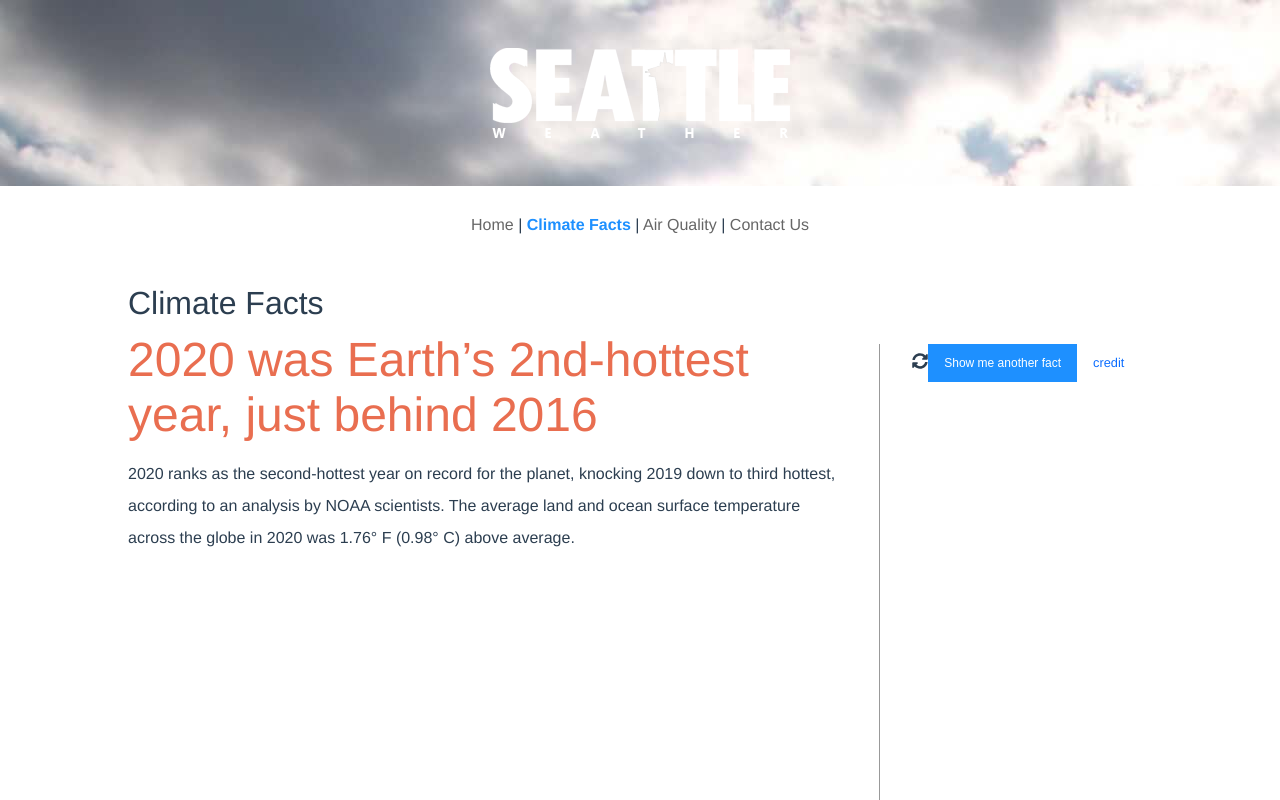
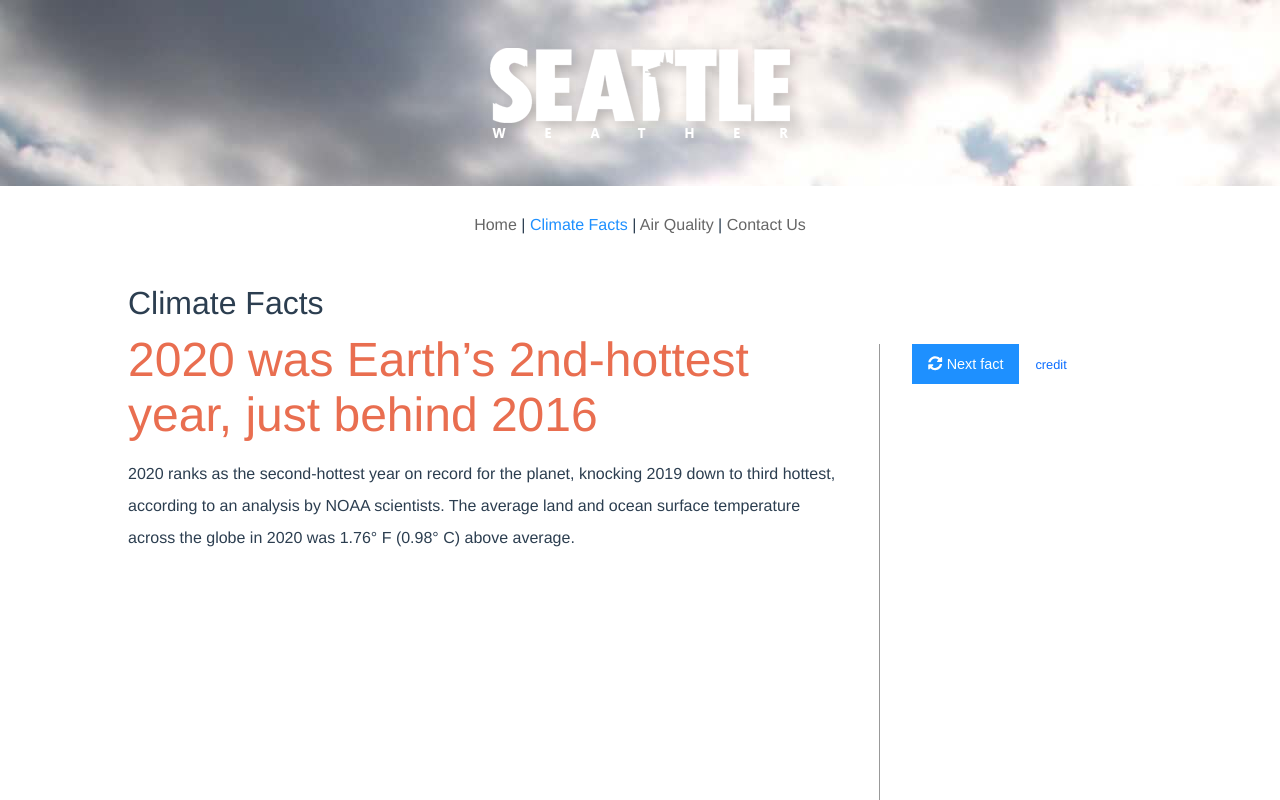
Before and after one commit to ElingVoon/seattle-weather, a Vue app: page /#/climatefacts in a window 1280 px wide. Shown: the top 800 px of the page. Built offline with nearby package versions, Linux system fonts and the light colour scheme.

Commit message:
add date/time

```diff
--- a/src/App.vue
+++ b/src/App.vue
@@ -65,7 +65,7 @@ h1 {
 
     &.router-link-exact-active {
       color: #1E90FF;
-      font-weight: bold;
+      font-weight: lighter;
     }
   }
 }
@@ -81,6 +81,7 @@ h1 {
 
 .logo {
   margin: 3rem auto;
+  filter: drop-shadow(0.35rem 0.35rem 0.4rem rgba(0, 0, 0, 0.2));
 }
 
 .footer {
--- a/src/views/ClimateFacts.vue
+++ b/src/views/ClimateFacts.vue
@@ -5,13 +5,10 @@
         <div class="flex-left">
           <h3>{{ factsList[factIndex].title }} </h3>
           <p>{{ factsList[factIndex].descr }}</p>
+        </div>
 
-      </div>
         <div class="flex-right">
-
-        <font-awesome-icon :icon="['fas', 'sync-alt']" />
-
-        <button v-on:click="randomize">Show me another fact</button>
+          <button v-on:click="randomize"><font-awesome-icon :icon="['fas', 'sync-alt']" /> Next fact</button>
           <a v-bind:href="url">credit</a>
         </div>
       </div>
@@ -19,8 +16,6 @@
 </template>
 
 <script>
-
-
   export default {
     name: 'climatefacts',
     data(){
@@ -95,7 +90,6 @@ p {
     margin-top: -2rem;
   }
 
-
   a {
     padding-left: 1rem;
     text-decoration: none;
@@ -108,7 +102,8 @@ button {
     border: none; /* Remove borders */
     color: white; /* White text */
     padding: 12px 16px; /* Some padding */
-  font-size: .75rem; /* Set a font size */
+    font-size: .9rem; /* Set a font size */
+    font-weight: lighter;
     cursor: pointer; /* Mouse pointer on hover */
   }
 
--- a/src/views/Home.vue
+++ b/src/views/Home.vue
@@ -1,6 +1,9 @@
 <template>
   <main>
   <div class="main">
+
+      <div class="item label" v-show="date">{{ date }} | {{ time }}</div>
+
     <div class="temp">
       <img v-bind:src="icon" alt="Icon depicting current weather">{{ temp + '°F' }}
     </div>
@@ -8,6 +11,11 @@
         <div class="item label">Feels like
           <div class="itemtext">
             {{ feels_like + '°F'}}
+          </div>
+        </div>
+        <div class="item label">Low - High
+          <div class="itemtext">
+            {{ temp_min + '°F' + ' - '}}{{ temp_max + '°F' }}
           </div>
         </div>
         <div class="item label">Humidity
@@ -59,8 +67,12 @@
     name: 'currentWeather',
     data() {
       return {
+        date: "",
+        time: "",
         temp: "" ,
         feels_like: "" ,
+        temp_min: "",
+        temp_max: "",
         humidity: "",
         weather:"",
         clouds:"",
@@ -71,8 +83,15 @@
         wind:""
       }
     },
-
-
+//
+    methods:{
+      getDate: function () {
+      return new Date().toLocaleDateString('default', { day: 'numeric', weekday: 'long', month:'long' });
+      },
+      getTime: function () {
+        return new Date().toLocaleTimeString([], { hour: '2-digit', minute:'2-digit' });
+      },
+    },
 
       mounted() {
         fetch('https://api.openweathermap.org/data/2.5/weather?lat=47.60&lon=-122.33&mode=json&units=imperial&appid=edceab3dc505dc66289d3d18b0b1b542')
@@ -86,6 +105,8 @@
 
             this.temp = Math.round(json.main.temp)
             this.feels_like = Math.round(json.main.feels_like)
+            this.temp_min = Math.round(json.main.temp_min)
+            this.temp_max = Math.round(json.main.temp_max)
             this.humidity = json.main.humidity
             this.weather = json.weather[0].main
             this.clouds = json.clouds.all
@@ -95,7 +116,10 @@
             this.rain = json.rain
             this.pressure = json.main.pressure
             this.wind = json.wind.speed
-            this.dt = json.dt
+            // this.dt = json.dt
+            this.date = this.getDate();
+            this.time = this.getTime();
+            this.timestamp = this.getTimestamp();
         })
     }
   }
```
Also changed, not shown: src/views/AirQuality.vue (indentation only). Lines whose indentation alone changed are shown as unchanged.
